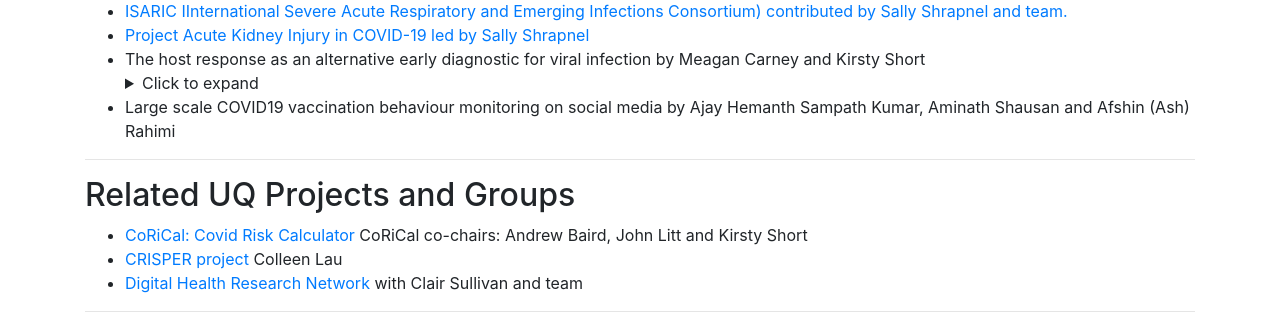
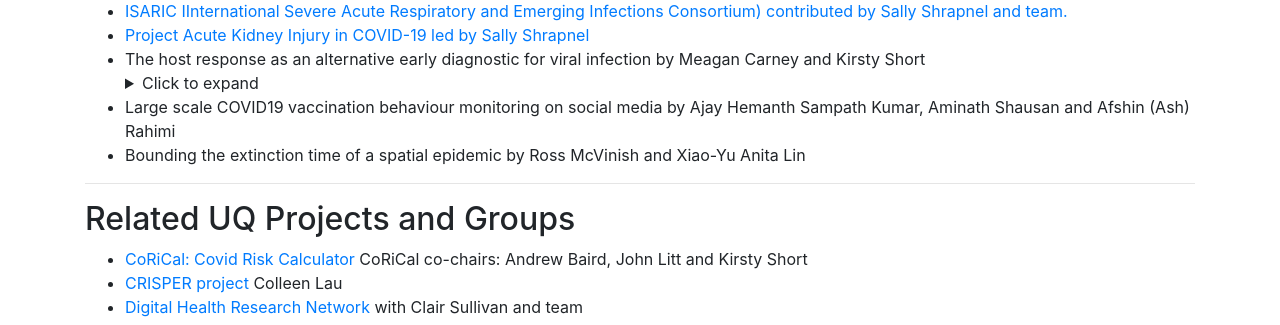
Before and after one commit to yoninazarathy/ai4pandemics.org, a plain HTML site: page index.html in a window 1280 px wide. Shown: the part 685-1010 px from the top of the page. Drawn offline with nearby package versions, Linux system fonts and the light colour scheme.

Commit message:
Add project McVinish

```diff
--- a/index.html
+++ b/index.html
@@ -95,7 +95,9 @@
             </li>
             <li> Large scale COVID19 vaccination behaviour monitoring on social media
                  by Ajay Hemanth Sampath Kumar, Aminath Shausan and Afshin (Ash) Rahimi
-
+            </li>
+            <li> Bounding the extinction time of a spatial epidemic
+                 by Ross McVinish and Xiao-Yu Anita Lin
             </li>
 
         </ul>
```
